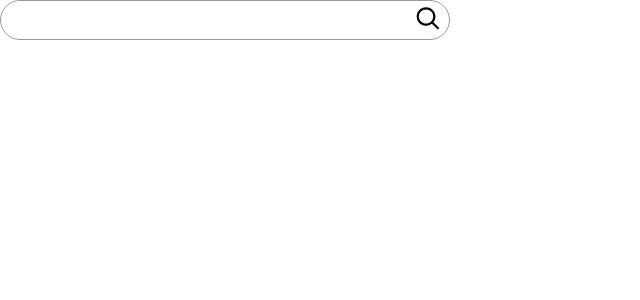
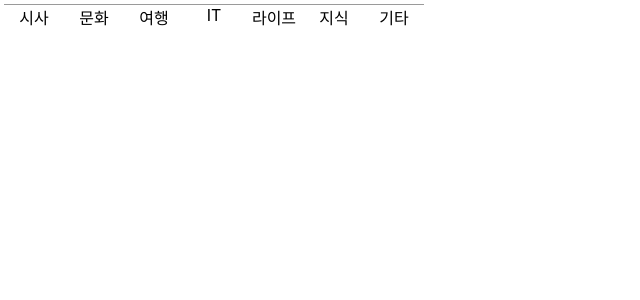
Before and after one commit to EFUB-Papers/Papers-Front, a React (Create React App) app: page / in a window 1280 px wide. Shown: the top 300 px of the page, without its empty margins (0-640 px from the left). Built offline with nearby package versions, Linux system fonts and the light colour scheme.

Commit message:
✨ feat: 카테고리바 생성

```diff
--- /dev/null
+++ b/src/components/_common/CategoryBar/CategoryBar.tsx
@@ -0,0 +1,34 @@
+import React, { useState } from 'react';
+import { S } from './style';
+
+export enum Category {
+  CURRENT = '시사',
+  CULTURE = '문화',
+  TRAVEL = '여행',
+  IT = 'IT',
+  LIFE = '라이프',
+  KNOWLEDGE = '지식',
+  ETC = '기타'
+}
+
+const CategoryBar = () => {
+  const [category, setCategory] = useState<Category>(Category.CURRENT);
+
+  return (
+    <S.Wrppaer>
+      {Object.entries(Category).map((entry, index: number) => {
+        return (
+          <S.CategoryItem
+            key={index}
+            $isSelected={category === entry[0]}
+            onClick={() => setCategory(entry[0] as Category)}
+          >
+            {entry[1]}
+          </S.CategoryItem>
+        );
+      })}
+    </S.Wrppaer>
+  );
+};
+
+export default CategoryBar;
--- /dev/null
+++ b/src/components/_common/CategoryBar/style.ts
@@ -0,0 +1,21 @@
+import styled from 'styled-components';
+
+const Wrppaer = styled.div`
+  width: 420px;
+  display: flex;
+  margin: 4px;
+  border-top: 1px solid ${({ theme }) => theme.COLOR.lightGrey};
+  height: 40px;
+`;
+
+const CategoryItem = styled.div<{ $isSelected: boolean }>`
+  width: 60px;
+  text-align: center;
+  ${({ $isSelected, theme }) =>
+    $isSelected && `border-top: 2px solid ${theme.COLOR.mint}`};
+  &:hover {
+    cursor: pointer;
+  }
+`;
+
+export const S = { Wrppaer, CategoryItem };
--- a/src/router/router.tsx
+++ b/src/router/router.tsx
@@ -1,10 +1,10 @@
-import SearchBar from 'components/_common/SearchBar/SearchBar';
+import CategoryBar from 'components/_common/CategoryBar/CategoryBar';
 import { createBrowserRouter } from 'react-router-dom';
 import NavbarLayout from '../layout/navbarLayout';
 import MyPage from '../pages/myPage';
 
 const router = createBrowserRouter([
-  { element: <SearchBar />, path: '/' },
+  { element: <CategoryBar />, path: '/' },
   {
     element: <NavbarLayout />,
     children: [
```
Also changed, not shown: .eslintrc.json.
